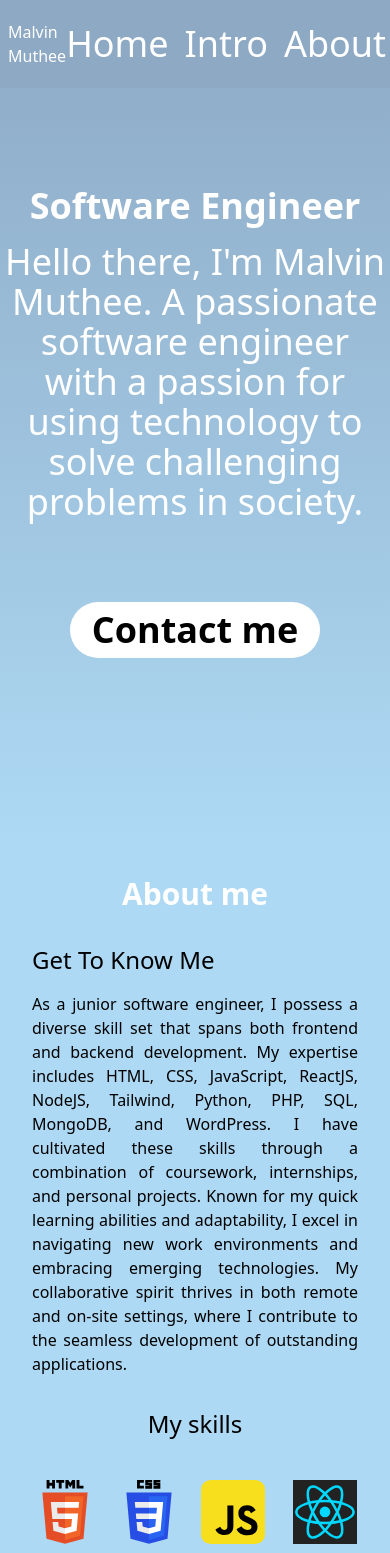
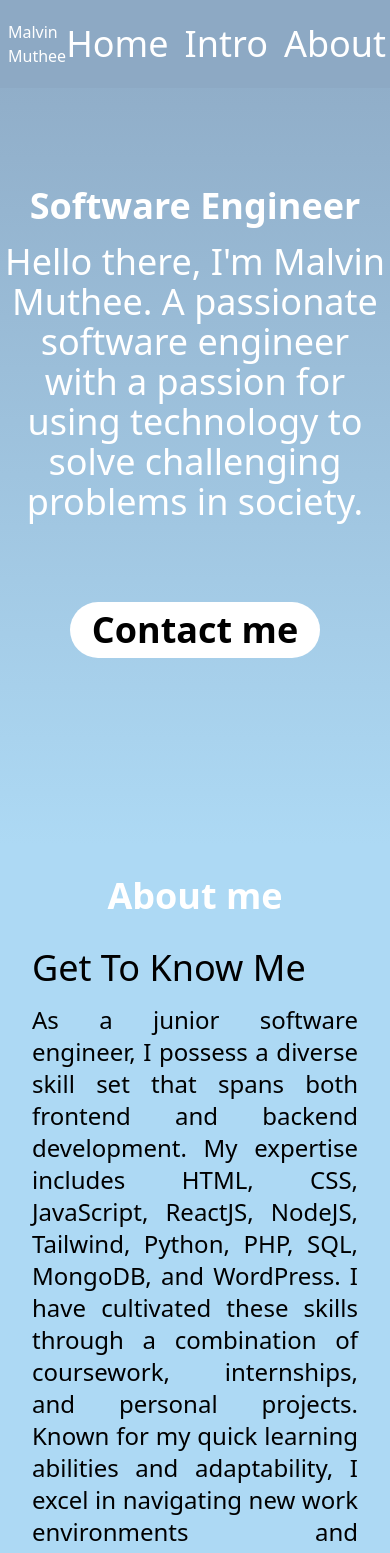
Before and after one commit to MalvinNdegwa/Portfolio, a React (Create React App) app: page / in a window 390 px wide. Shown: the top 1553 px of the page. Built offline with nearby package versions, Linux system fonts and the light colour scheme; the HTML template or start-up script is replaced by a standard one.

Commit message:
Add font  responsiveness to about section

```diff
--- a/src/Components/About.js
+++ b/src/Components/About.js
@@ -13,16 +13,16 @@ import WordPress from './Images/wordpress.svg';
 export default function About() {
     return (
         <div className="p-8  bg-intro   ">
-            <h1 className="text-center text-3xl font-bold mb-8 text-white"> About me </h1>
+            <h1 className="text-center text-4xl sm:text-normal font-bold mb-8 text-white"> About me </h1>
             <div className="grid grid-cols-1 md:grid-cols-2 gap-8">
                 <div className="justify-self-start">
-                    <h2 className="text-2xl mb-4">Get To Know Me</h2>
-                    <p className="text-justify">
+                    <h2 className="text-4xl sm:text-normal mb-4">Get To Know Me</h2>
+                    <p className="text-justify text-2xl sm:text-normal">
                         As a junior software engineer, I possess a diverse skill set that spans both frontend and backend development. My expertise includes HTML, CSS, JavaScript, ReactJS, NodeJS, Tailwind, Python, PHP, SQL, MongoDB, and WordPress. I have cultivated these skills through a combination of coursework, internships, and personal projects. Known for my quick learning abilities and adaptability, I excel in navigating new work environments and embracing emerging technologies. My collaborative spirit thrives in both remote and on-site settings, where I contribute to the seamless development of outstanding applications.
                     </p>
                 </div>
                 <div className="text-center">
-                    <h2 className="text-2xl">My skills</h2>
+                    <h2 className="text-4xl sm:text-normal">My skills</h2>
 
                     <div className="flex flex-col justify-center items-center space-x-4 mt-10">
                         <div className="flex">
```
